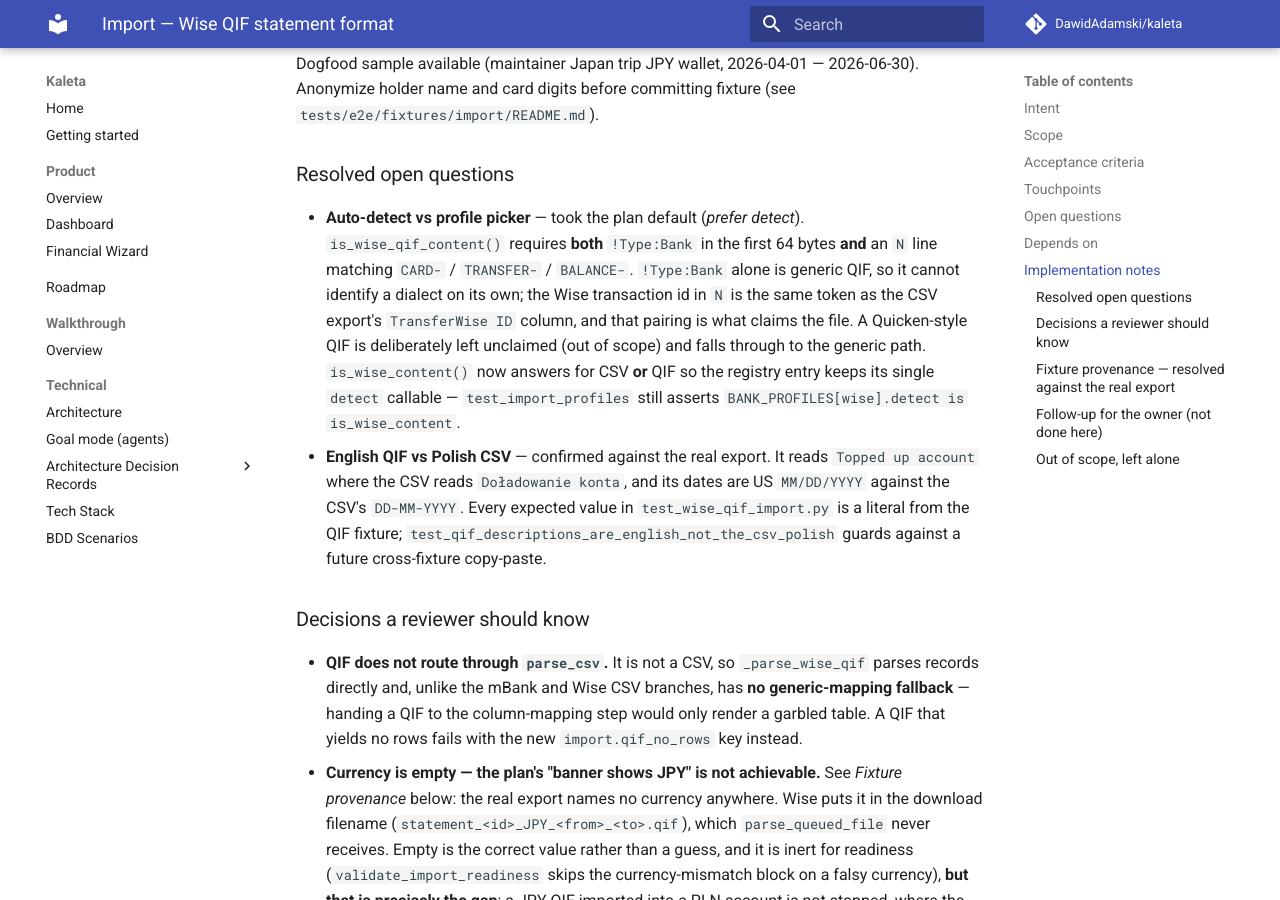
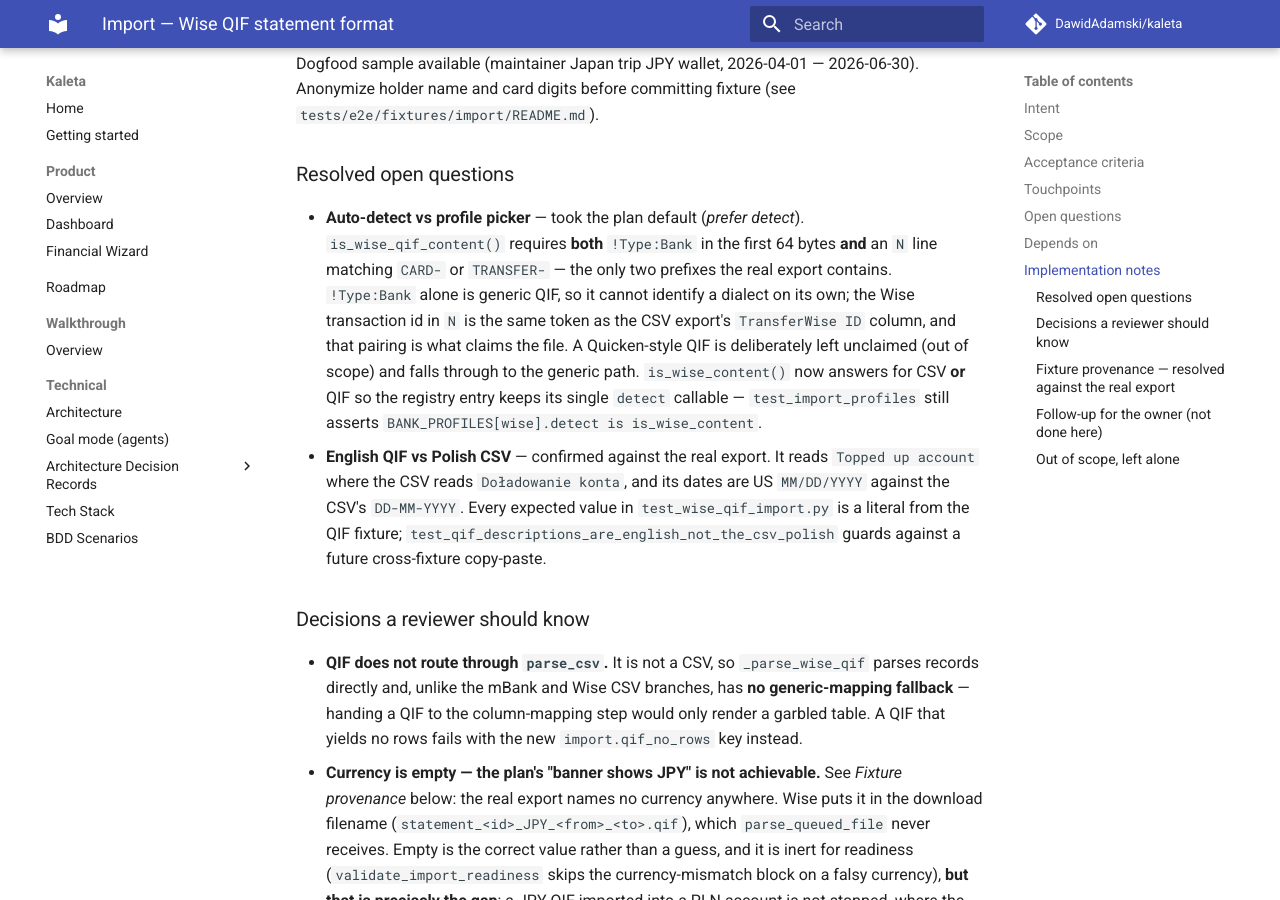
Before and after one commit to DawidAdamski/kaleta, an MkDocs documentation site: the page built from docs/plans/import-wise-qif.md, in a window 1280 px wide and 900 px high, scrolled down 1697 px. Built offline with MkDocs 1.6.1 and Material for MkDocs 9.7.7, drawn with Linux system fonts in a browser that asks for light colours; comment, search, counter and statistics services are not loaded.

Commit message:
docs(plans): drop the stale BALANCE- mention
Left behind when detection was tightened to the two id prefixes the real
export proves; the plan contradicted the code it describes.

Co-Authored-By: Claude Opus 5 (1M context) <noreply@anthropic.com>
Claude-Session: https://claude.ai/code/session_011wScxdogxxLQ6rAFoz3tqa

```diff
--- a/docs/plans/import-wise-qif.md
+++ b/docs/plans/import-wise-qif.md
@@ -78,8 +78,9 @@ fixture (see `tests/e2e/fixtures/import/README.md`).
 
 - **Auto-detect vs profile picker** — took the plan default (*prefer
   detect*). `is_wise_qif_content()` requires **both** `!Type:Bank` in the
-  first 64 bytes **and** an `N` line matching `CARD-` / `TRANSFER-` /
-  `BALANCE-`. `!Type:Bank` alone is generic QIF, so it cannot identify a
+  first 64 bytes **and** an `N` line matching `CARD-` or `TRANSFER-` — the
+  only two prefixes the real export contains. `!Type:Bank` alone is
+  generic QIF, so it cannot identify a
   dialect on its own; the Wise transaction id in `N` is the same token as
   the CSV export's `TransferWise ID` column, and that pairing is what
   claims the file. A Quicken-style QIF is deliberately left unclaimed
```
